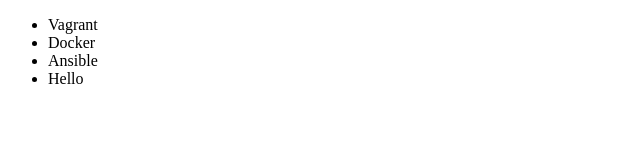
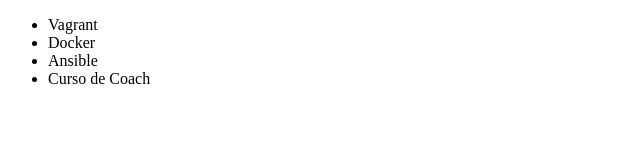
Before and after one commit to ighorfmelo/Repositorio-de-teste, a plain HTML site: page index.html in a window 1280 px wide. Shown: the full height of the page, 0-640 px from the left. Drawn offline with Linux system fonts and the light colour scheme.

Commit message:
Renomeando curso para coach

```diff
--- a/index.html
+++ b/index.html
@@ -9,7 +9,7 @@
 		<li>Vagrant</li>
 		<li>Docker</li>
 		<li>Ansible</li>
-		<li>Hello</li>
+		<li>Curso de Coach</li>
 	</ul>
 </body>
 </html>
```
